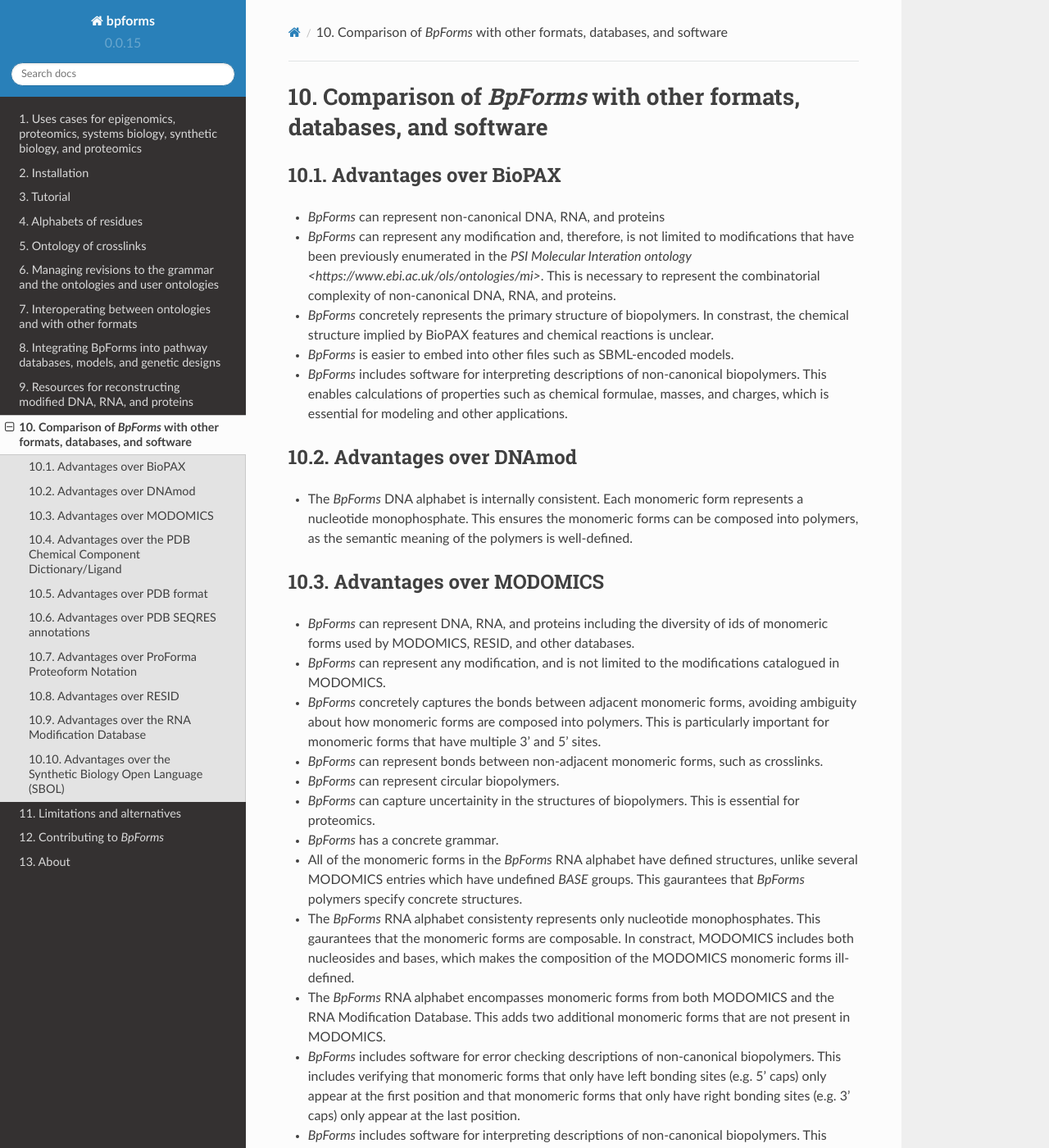
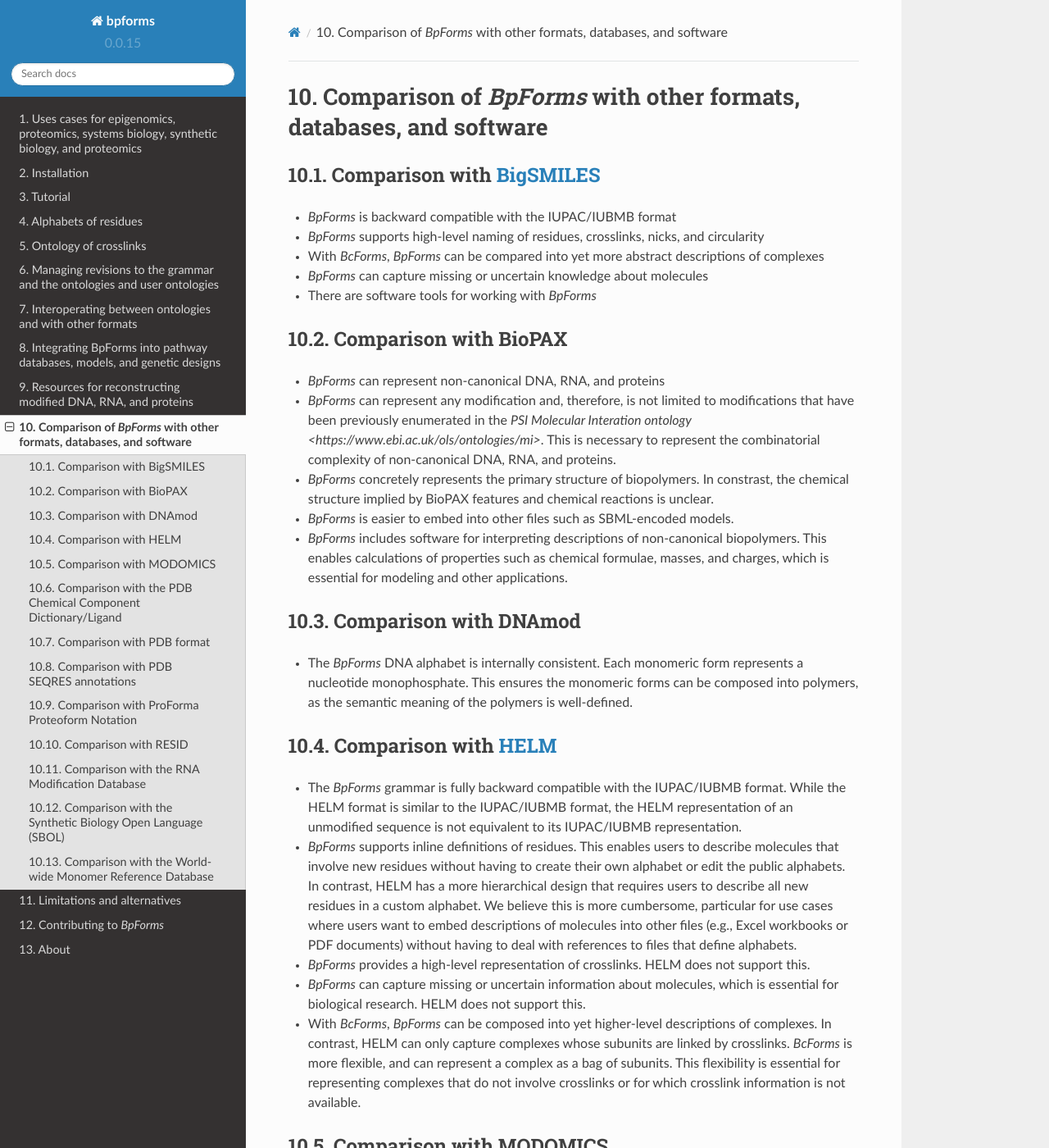
Before and after one commit to KarrLab/bpforms, a Sphinx documentation site: the page built from docs/comparison.rst, in a window 1280 px wide and 1400 px high. Shown: the whole window at 82% size. Built offline with Sphinx 7.4.7 and the Read the Docs theme 2.0.0, drawn with Linux system fonts in a browser that asks for light colours; pages that are not in the unit, such as notebooks, are missing from menus; some of the changed text lies outside the part shown.

Commit message:
adding comparison to BigSMILES, HELM, and monomer.org

```diff
--- a/docs/comparison.rst
+++ b/docs/comparison.rst
@@ -1,7 +1,17 @@
 Comparison of `BpForms` with other formats, databases, and software
 -------------------------------------------------------------------
 
-Advantages over BioPAX
+Comparison with `BigSMILES <https://doi.org/10.1021/acscentsci.9b00476>`_
+^^^^^^^^^^^^^^^^^^^^^^^^^^^^^^^^^^^^^^^^^^^^^^^^^^^^^^^^^^^^^^^^^^^^^^^^^
+
+* `BpForms` is backward compatible with the IUPAC/IUBMB format
+* `BpForms` supports high-level naming of residues, crosslinks, nicks, and circularity
+* With `BcForms`, `BpForms` can be compared into yet more abstract descriptions of complexes
+* `BpForms` can capture missing or uncertain knowledge about molecules
+* There are software tools for working with `BpForms`
+
+
+Comparison with BioPAX
 ^^^^^^^^^^^^^^^^^^^^^^
 
 * `BpForms` can represent non-canonical DNA, RNA, and proteins
@@ -11,13 +21,21 @@
 * `BpForms` includes software for interpreting descriptions of non-canonical biopolymers. This enables calculations of properties such as chemical formulae, masses, and charges, which is essential for modeling and other applications.
 
 
-Advantages over DNAmod
+Comparison with DNAmod
 ^^^^^^^^^^^^^^^^^^^^^^
 
 * The `BpForms` DNA alphabet is internally consistent. Each monomeric form represents a nucleotide monophosphate. This ensures the monomeric forms can be composed into polymers, as the semantic meaning of the polymers is well-defined.
 
+Comparison with `HELM <https://www.pistoiaalliance.org/helm-project/>`_
+^^^^^^^^^^^^^^^^^^^^^^^^^^^^^^^^^^^^^^^^^^^^^^^^^^^^^^^^^^^^^^^^^^^^^^^
 
-Advantages over MODOMICS
+* The `BpForms` grammar is fully backward compatible with the IUPAC/IUBMB format. While the HELM format is similar to the IUPAC/IUBMB format, the HELM representation of an unmodified sequence is not equivalent to its IUPAC/IUBMB representation.
+* `BpForms` supports inline definitions of residues. This enables users to describe molecules that involve new residues without having to create their own alphabet or edit the public alphabets. In contrast, HELM has a more hierarchical design that requires users to describe all new residues in a custom alphabet. We believe this is more cumbersome, particular for use cases where users want to embed descriptions of molecules into other files (e.g., Excel workbooks or PDF documents) without having to deal with references to files that define alphabets.
+* `BpForms` provides a high-level representation of crosslinks. HELM does not support this.
+* `BpForms` can capture missing or uncertain information about molecules, which is essential for biological research. HELM does not support this.
+* With `BcForms`, `BpForms` can be composed into yet higher-level descriptions of complexes. In contrast, HELM can only capture complexes whose subunits are linked by crosslinks. `BcForms` is more flexible, and can represent a complex as a bag of subunits. This flexibility is essential for representing complexes that do not involve crosslinks or for which crosslink information is not available.
+
+Comparison with MODOMICS
 ^^^^^^^^^^^^^^^^^^^^^^^^
 
 * `BpForms` can represent DNA, RNA, and proteins including the diversity of ids of monomeric forms used by MODOMICS, RESID, and other databases.
@@ -33,7 +51,8 @@
 * `BpForms` includes software for error checking descriptions of non-canonical biopolymers. This includes verifying that monomeric forms that only have left bonding sites (e.g. 5' caps) only appear at the first position and that monomeric forms that only have right bonding sites (e.g. 3' caps) only appear at the last position.
 * `BpForms` includes software for interpreting descriptions of non-canonical biopolymers. This enables calculations of properties such as chemical formulae, masses, and charges, which is essential for modeling and other applications.
 
-Advantages over the `PDB Chemical Component Dictionary/Ligand <http://www.rcsb.org/pdb/ligand/chemAdvSearch.do>`_
+
+Comparison with the `PDB Chemical Component Dictionary/Ligand <http://www.rcsb.org/pdb/ligand/chemAdvSearch.do>`_
 ^^^^^^^^^^^^^^^^^^^^^^^^^^^^^^^^^^^^^^^^^^^^^^^^^^^^^^^^^^^^^^^^^^^^^^^^^^^^^^^^^^^^^^^^^^^^^^^^^^^^^^^^^^^^^^^^^^^^^^
 
 * The `BpForms` protein alphabet includes numerous additional monomeric forms from RESID.
@@ -41,7 +60,7 @@
 * The composition of `BpForms` monomeric forms into sequences is well defined. The `BpForms` protein alphabet explicitly describes the location of the C and N termini of each monomeric form. This enables the `BpForms` software to verify that BpForms describe valid atomic structures. The semantics for combining PDB CCD monomeric forms into sequences is unclear. Consequently, sequences of PDB CCD monomeric forms cannot be validated. In particular, monomeric forms with multiple C and N termini have ambiguous bonding becuase the PDB CCD monomeric forms do not capture the left and right bonding sites.
 
 
-Advantages over `PDB format <http://www.wwpdb.org/documentation/file-format>`_
+Comparison with `PDB format <http://www.wwpdb.org/documentation/file-format>`_
 ^^^^^^^^^^^^^^^^^^^^^^^^^^^^^^^^^^^^^^^^^^^^^^^^^^^^^^^^^^^^^^^^^^^^^^^^^^^^^^
 
 * `BpForms` is a more compact, human readable description of the primary structure of biopolymers.
@@ -49,7 +68,7 @@
 * `BpForms` is easier to embed into other standards and formats.
 
 
-Advantages over `PDB SEQRES annotations <http://www.wwpdb.org/documentation/file-format>`_
+Comparison with `PDB SEQRES annotations <http://www.wwpdb.org/documentation/file-format>`_
 ^^^^^^^^^^^^^^^^^^^^^^^^^^^^^^^^^^^^^^^^^^^^^^^^^^^^^^^^^^^^^^^^^^^^^^^^^^^^^^^^^^^^^^^^^^
 
 * `BpForms` can capture any monomeric form, including monomeric forms which are not part of the PDB Chemical Component Dictionary.
@@ -59,7 +78,7 @@
 * There is no defined semantics for generating atomic structures from PDB SEQRES annotations.
 * The `BpForms` software can verify that `BpForms` describe valid atomic structures. PDB SEQRES annotations cannot be verified because there is no defined semantics for generating atomic structures from these annotations.
 
-Advantages over `ProForma Proteoform Notation <http://www.topdownproteomics.org/resources/proforma/>`_
+Comparison with `ProForma Proteoform Notation <http://www.topdownproteomics.org/resources/proforma/>`_
 ^^^^^^^^^^^^^^^^^^^^^^^^^^^^^^^^^^^^^^^^^^^^^^^^^^^^^^^^^^^^^^^^^^^^^^^^^^^^^^^^^^^^^^^^^^^^^^^^^^^^^^
 
 * `BpForms` can represent DNA, RNA, and proteins.
@@ -75,7 +94,7 @@
 * `BpForms` includes software for interpreting descriptions of non-canonical biopolymers. This enables calculations of properties such as chemical formulae, masses, and charges, which is essential for modeling and other applications.
 
 
-Advantages over RESID
+Comparison with RESID
 ^^^^^^^^^^^^^^^^^^^^^
 
 * Each monomeric form in the `BpForms` protein alphabet has a defined structure. This gaurantees that polymers have well-defined structures. In constrast, RESID has numerous entires without defined structures.
@@ -83,13 +102,13 @@
 * The `BpForms` protein alphabet encompasses entries from additional databases.
 
 
-Advantages over the RNA Modification Database
+Comparison with the RNA Modification Database
 ^^^^^^^^^^^^^^^^^^^^^^^^^^^^^^^^^^^^^^^^^^^^^
 
 * Each monomeric form in the `BpForms` protein alphabet has a machine-readable structure. This gaurantees that polymers have well-defined structures. In constrast, RESID has numerous entires without defined structures. In contrast, the RNA Modification Database only provides images and CAS ids, neither or which can easily be converted into SMILES.
 
 
-Advantages over the Synthetic Biology Open Language (SBOL)
+Comparison with the Synthetic Biology Open Language (SBOL)
 ^^^^^^^^^^^^^^^^^^^^^^^^^^^^^^^^^^^^^^^^^^^^^^^^^^^^^^^^^^
 
 * `BpForms` concretely captures the primary structure of non-canonical biopolymers. In particular, it concretely captures the covalent bonds between monomeric forms. In contrast, SBOL's sequence annotations capture insufficient information to define the primary structure of a non-canonical biopolymer. The chemical meaning of these sequence annotations are unclear.
@@ -97,3 +116,10 @@
 * `BpForms` can capture uncertainity in the structures of biopolymers. This is essential for proteomics.
 * `BpForms` is easier to embed into other files such as SBML-encoded models.
 * `BpForms` includes software for interpreting descriptions of non-canonical biopolymers. This enables calculations of properties such as chemical formulae, masses, and charges, which is essential for modeling and other applications.
+
+
+Comparison with the `World-wide Monomer Reference Database <http://www.monomer.org/#/main>`_
+^^^^^^^^^^^^^^^^^^^^^^^^^^^^^^^^^^^^^^^^^^^^^^^^^^^^^^^^^^^^^^^^^^^^^^^^^^^^^^^^^^^^^^^^^^^^
+
+* The `BpForms` alphabets include many more residues.
+* The residues in the `BpForms` alphabets include synonyms, comments, and unification links with other databases.
--- a/docs/interoperability.rst
+++ b/docs/interoperability.rst
@@ -1,5 +1,5 @@
 Interoperating between ontologies and with other formats
--------------------------------------------------------
+--------------------------------------------------------
 
 Interoperating between user alphabets of residues
 ^^^^^^^^^^^^^^^^^^^^^^^^^^^^^^^^^^^^^^^^^^^^^^^^^
```
